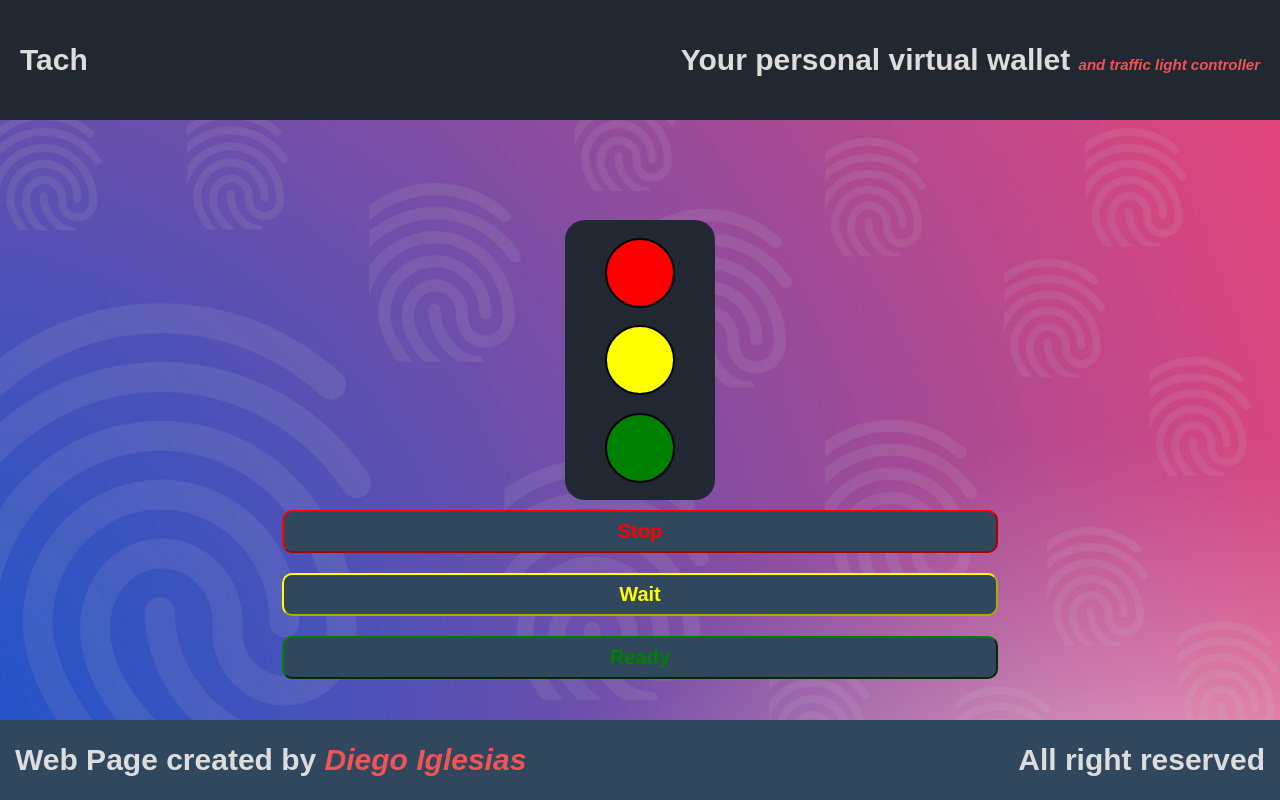
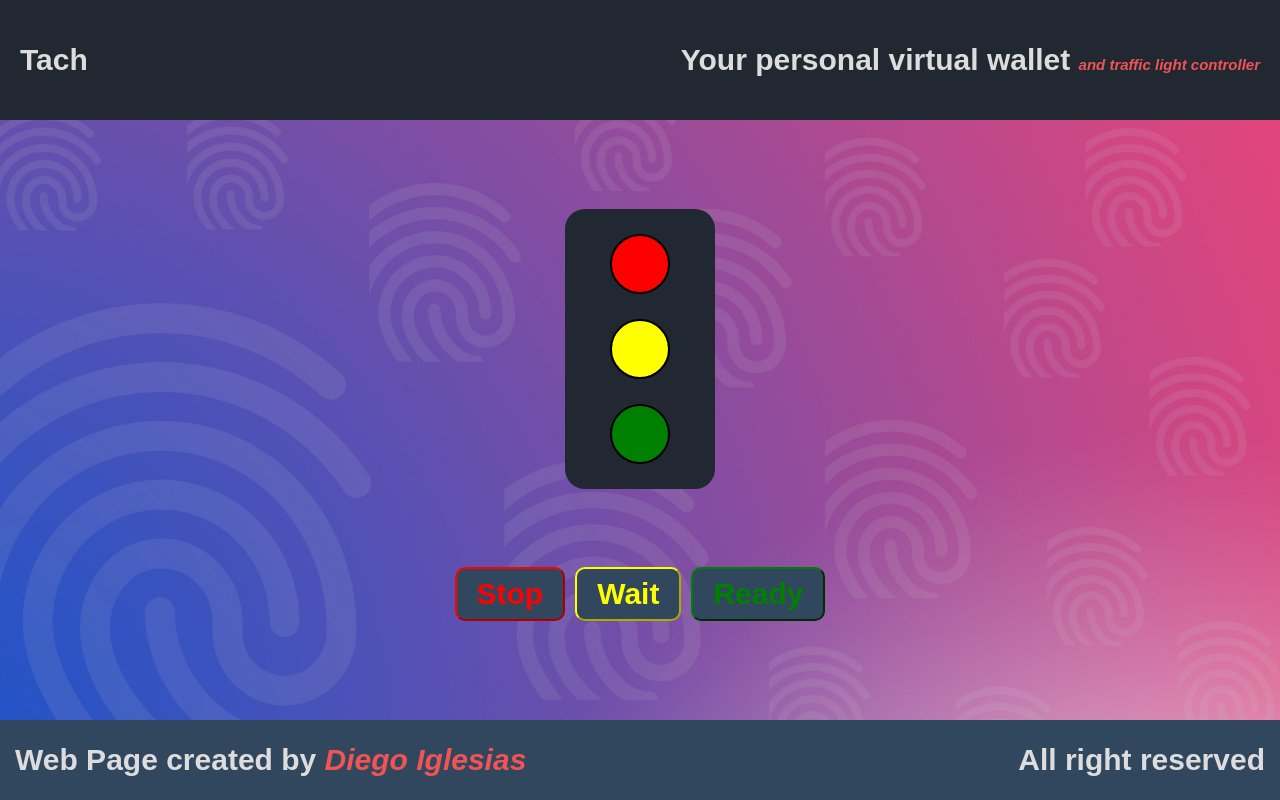
Before and after one commit to diegoiglesiasrojo/traffic-lights, a React (Create React App) app: page / in a window 1280 px wide. Built offline with nearby package versions, Linux system fonts and the light colour scheme.

Commit message:
ButtonContainer and TrafficLights components created, responsive on main fixed

```diff
--- a/src/App.css
+++ b/src/App.css
@@ -71,7 +71,7 @@ main {
 
 main .container {
     width: 80%;
-    height: 50vh;
+    height: 70vh;
     display: flex;
     flex-direction: column;
     align-items: center;
@@ -90,8 +90,8 @@ main .container .trafficLights {
 }
 
 main .container .trafficLights div {
-    width: 70px;
-    height: 70px;
+    width: 50px;
+    height: 50px;
     border-radius: 50%;
     border: 2px solid black;
 }
@@ -109,8 +109,6 @@ main .container .trafficLights .greenLight {
 }
 
 main .container .buttonContainer {
-    width: 70%;
-    height: 15vh;
     display: flex;
     flex-direction: column;
 }
@@ -118,11 +116,10 @@ main .container .buttonContainer {
 main .container .buttonContainer button {
     font-size: 20px;
     font-weight: bold;
-    padding: 8px;
-    margin: 10px 0px;
+    padding: 8px 20px;
+    margin: 5px 0px;
     border-radius: 10px;
     background: #30475E;
-    flex-wrap: wrap;
 }
 
 main .container .buttonContainer .redLightButton {
@@ -157,6 +154,14 @@ main .container .buttonContainer .greenLightButton {
 @media screen and (min-width:400px){
     header .logoPhrase, footer p {
         font-size: 15px;
+    }
+
+    main .container .buttonContainer {
+        flex-direction: row;
+    }
+
+    main .container .buttonContainer button {
+        margin: 10px 5px;
     }
 }
 
@@ -207,6 +212,14 @@ main .container .buttonContainer .greenLightButton {
 }
 
 @media screen and (min-width:1260px){
+    main .container .trafficLights div {
+        width: 60px;
+        height: 60px;
+    }
+
+    main .container .buttonContainer button {
+        font-size: 30px;
+    }
 }
 
 @media screen and (min-width:1440px){
@@ -235,6 +248,15 @@ main .container .buttonContainer .greenLightButton {
     header .logoPhrase span {
         font-size: 25px;
     }
+
+    main .container .trafficLights div {
+        width: 80px;
+        height: 80px;
+    }
+
+    main .container .buttonContainer button {
+        font-size: 40px;
+    }
 }
 
 @media screen and (min-width:2560px){
@@ -249,4 +271,13 @@ main .container .buttonContainer .greenLightButton {
     header .logoPhrase span {
         font-size: 40px;
     }
+
+    main .container .trafficLights div {
+        width: 90px;
+        height: 90px;
+    }
+
+    main .container .buttonContainer button {
+        font-size: 60px;
+    }
 }
--- /dev/null
+++ b/src/components/ButtonContainer.js
@@ -0,0 +1,13 @@
+import React from "react"
+
+const ButtonContainer = () => {
+    return (
+        <article className="buttonContainer">
+            <button className="redLightButton">Stop</button>
+            <button className="yellowLightButton">Wait</button>
+            <button className="greenLightButton">Ready</button>
+        </article>
+    )
+}
+
+export default ButtonContainer
--- a/src/components/Main.js
+++ b/src/components/Main.js
@@ -1,19 +1,13 @@
 import React from "react"
+import TrafficLights from "./TrafficLights"
+import ButtonContainer from "./ButtonContainer"
 
 const Main = () => {
     return (
         <main style={{backgroundImage : "url('./assets/fondo.jpeg')"}}>
             <section className="container">
-                <article className="trafficLights">
-                    <div className="redLight"></div>
-                    <div className="yellowLight"></div>
-                    <div className="greenLight"></div>
-                </article>
-                <article className="buttonContainer">
-                    <button className="redLightButton">Stop</button>
-                    <button className="yellowLightButton">Wait</button>
-                    <button className="greenLightButton">Ready</button>
-                </article>
+                <TrafficLights/>
+                <ButtonContainer/>
             </section>
         </main>
     )
--- /dev/null
+++ b/src/components/TrafficLights.js
@@ -0,0 +1,13 @@
+import React from "react"
+
+const TrafficLights = () => {
+    return (
+        <article className="trafficLights">
+            <div className="redLight"></div>
+            <div className="yellowLight"></div>
+            <div className="greenLight"></div>
+        </article>
+    )
+}
+
+export default TrafficLights
```
